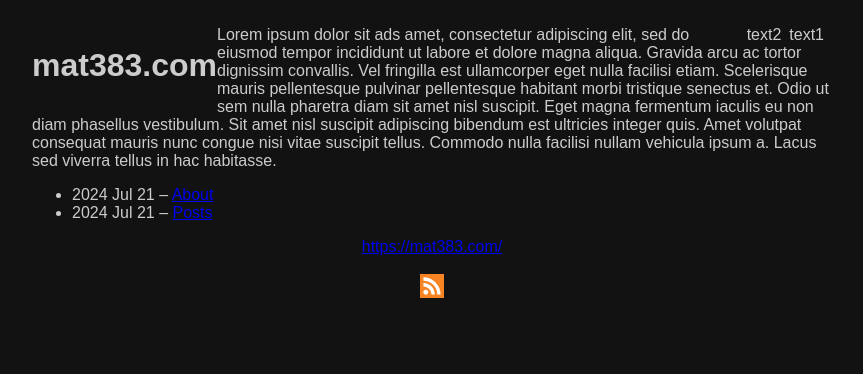
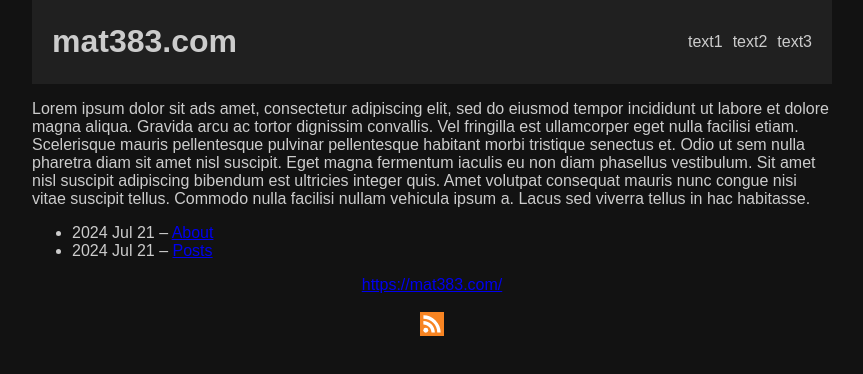
Before and after one commit to mat-383/mat383.github.io, a plain HTML site: page index.html in a window 1280 px wide. Shown: the whole page, without its empty margins (208-1071 px from the left). Drawn offline with Linux system fonts and the light colour scheme.

Commit message:
Added basic navbar

```diff
--- a/index.html
+++ b/index.html
@@ -5,7 +5,7 @@
 	<title>mat383.com (under construction)</title>
 	<link rel="canonical" href="https://mat383.com/">
 	<link rel='alternate' type='application/rss+xml' title="mat383.com (under construction) RSS" href='/index.xml'>
-	<link rel='stylesheet' type='text/css' href='/style.css'>
+	<link rel='stylesheet' type='text/css' href='style.css'>
 	<link rel="icon" href="/favicon.ico">
 	<meta name="description" content="">
 	<meta name="viewport" content="width=device-width, initial-scale=1">
@@ -17,10 +17,11 @@
 <main>
 <header>
 	<div class="headerbar">
-		<h1 id="tag_mat383.com (under construction)">mat383.com</h1>
 		<ul>
+			<li style="float:left"><h1>mat383.com</h1></li>
+			<li>text3</li>
+			<li>text2</li>
 			<li>text1</li>
-			<li>text2</li>
 		</ul>
 	</div>
 </header>
--- a/style.css
+++ b/style.css
@@ -1,30 +1,37 @@
 html {
 	background-color: #121212;
-	padding: 10px;
+	font-family: sans-serif;
+	color: #ccc;
 }
 
 body {
-	font-family: sans-serif ;
-	color: #ccc ;
+	margin: 0px;
 }
 
-header {
-
+/* Headerbar stuff */
+.headerbar ul {
+	list-style-type: none;
+	margin: 0;
+	padding: 2px 20px 2px 10px;
+	overflow: hidden;
+	background-color: #202020;
+	height: 80px;
+	position: relative;
 }
-
-.headerbar {
-	display: inline;
-	content: block;
-}
-
-.headerbar h1 {
-	float: left;
-}
-
 .headerbar li {
 	float: right;
-	list-style-type: none;
-	padding-right: 8px;
+	margin: 0 0 0 10px;
+	position: relative;
+	top: 50%;
+	-ms-transform: translateY(-50%);
+	transform: translateY(-50%);
+}
+.headerbar a {
+	display: block;
+	color: white;
+	text-align: center;
+	padding: 14px 16px;
+	text-decoration: none;
 }
 
 main {
```
Also changed, not shown: about/index.html (+4 -3 lines), categories/index.html (+4 -3 lines), posts/index.html (+4 -3 lines), posts/testpost/index.html (+4 -3 lines), tags/index.html (+4 -3 lines), tags/info/index.html (+4 -3 lines).
